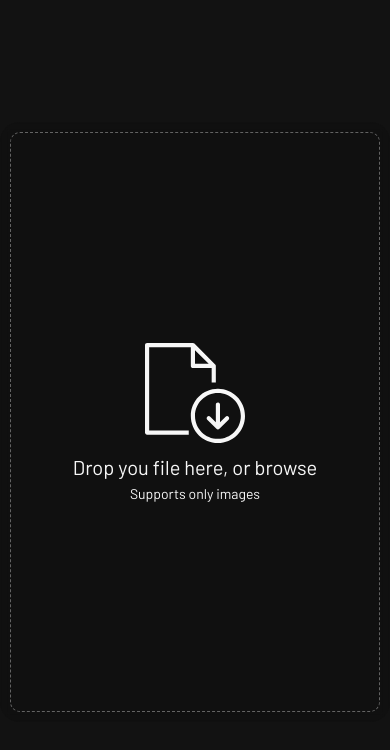
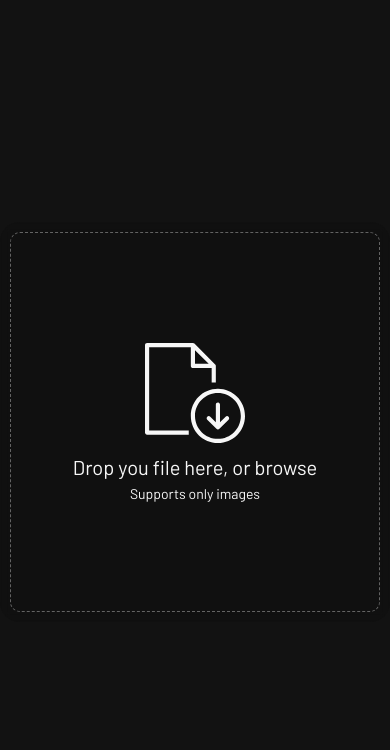
Before and after one commit to Hartaithan/image-aware-background, a Vue app: page / in a window 390 px wide. Shown: the top 750 px of the page. Built offline with nearby package versions, Linux system fonts and the light colour scheme.

Commit message:
add adaptive for image wrapper

```diff
--- a/src/App.vue
+++ b/src/App.vue
@@ -109,8 +109,24 @@
   overflow: hidden;
 }
 
-.color {
-  width: 100px;
-  height: 100px;
+@media (max-width: 1400px) {
+  .wrapper {
+    width: 500px;
+    height: 500px;
+  }
+}
+
+@media (max-width: 992px) {
+  .wrapper {
+    width: 400px;
+    height: 400px;
+  }
+}
+
+@media (max-width: 375px) {
+  .wrapper {
+    width: 320px;
+    height: 320px;
+  }
 }
 </style>
--- a/vite.config.ts
+++ b/vite.config.ts
@@ -12,13 +12,5 @@
   },
   server: {
     cors: { origin: "*" },
-    proxy: {
-      "/": {
-        target: "https://image-aware-background.vercel.app",
-        changeOrigin: true,
-        secure: false,
-        rewrite: (path) => path.replace(/^\//, ""),
-      },
-    },
   },
 });
```
